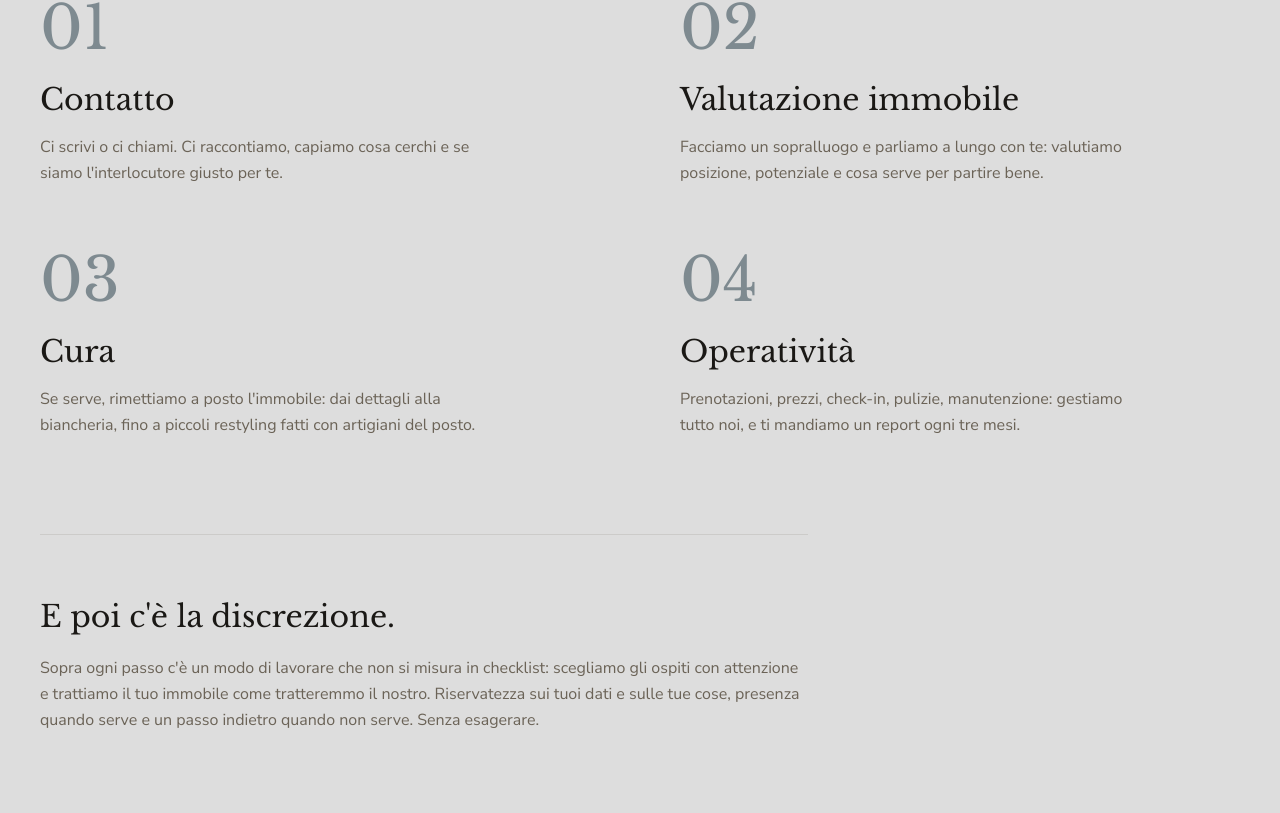
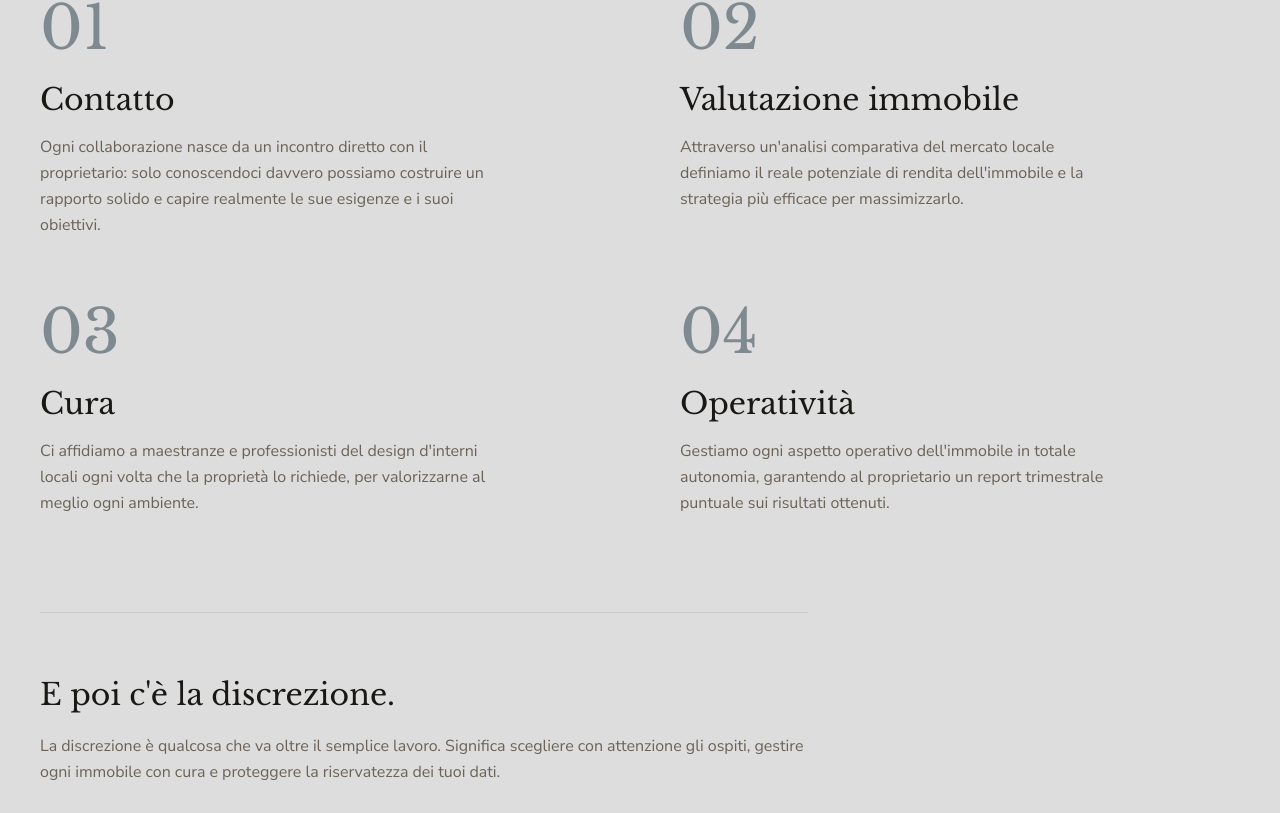
Before and after one commit to maxmaxim27/ultralighthome, a Next.js app: page /chi-siamo in a window 1280 px wide. Shown: the part 2247-3060 px from the top of the page. Built offline with nearby package versions, Linux system fonts and the light colour scheme.

Commit message:
feat: updated texts

```diff
--- a/app/chi-siamo/page.tsx
+++ b/app/chi-siamo/page.tsx
@@ -14,22 +14,22 @@ const approach = [
   {
     n: "01",
     title: "Contatto",
-    desc: "Ci scrivi o ci chiami. Ci raccontiamo, capiamo cosa cerchi e se siamo l'interlocutore giusto per te.",
+    desc: "Ogni collaborazione nasce da un incontro diretto con il proprietario: solo conoscendoci davvero possiamo costruire un rapporto solido e capire realmente le sue esigenze e i suoi obiettivi.",
   },
   {
     n: "02",
     title: "Valutazione immobile",
-    desc: "Facciamo un sopralluogo e parliamo a lungo con te: valutiamo posizione, potenziale e cosa serve per partire bene.",
+    desc: "Attraverso un'analisi comparativa del mercato locale definiamo il reale potenziale di rendita dell'immobile e la strategia più efficace per massimizzarlo.",
   },
   {
     n: "03",
     title: "Cura",
-    desc: "Se serve, rimettiamo a posto l'immobile: dai dettagli alla biancheria, fino a piccoli restyling fatti con artigiani del posto.",
+    desc: "Ci affidiamo a maestranze e professionisti del design d'interni locali ogni volta che la proprietà lo richiede, per valorizzarne al meglio ogni ambiente.",
   },
   {
     n: "04",
     title: "Operatività",
-    desc: "Prenotazioni, prezzi, check-in, pulizie, manutenzione: gestiamo tutto noi, e ti mandiamo un report ogni tre mesi.",
+    desc: "Gestiamo ogni aspetto operativo dell'immobile in totale autonomia, garantendo al proprietario un report trimestrale puntuale sui risultati ottenuti.",
   },
 ];
 
@@ -145,11 +145,9 @@ export default function AboutPage() {
                 E poi c&apos;è la discrezione.
               </h3>
               <p className="mt-5 text-stone leading-relaxed">
-                Sopra ogni passo c&apos;è un modo di lavorare che non si misura
-                in checklist: scegliamo gli ospiti con attenzione e trattiamo il
-                tuo immobile come tratteremmo il nostro. Riservatezza sui tuoi
-                dati e sulle tue cose, presenza quando serve e un passo indietro
-                quando non serve. Senza esagerare.
+                La discrezione è qualcosa che va oltre il semplice lavoro.
+                Significa scegliere con attenzione gli ospiti, gestire ogni
+                immobile con cura e proteggere la riservatezza dei tuoi dati.
               </p>
             </div>
           </Reveal>
--- a/components/Hero.tsx
+++ b/components/Hero.tsx
@@ -71,8 +71,8 @@ export default function Hero() {
           transition={{ duration: 0.7, delay: 1.3, ease: EASE }}
           className="mt-10 max-w-xl text-base md:text-lg text-cream/80 leading-relaxed"
         >
-          Gestiamo affitti brevi di immobili selezionati, tra città, montagna e
-          mare. Dolomiti, Costa Smeralda, Verona e altro.
+          Selezioniamo e gestiamo proprietà d&apos;eccellenza tra Dolomiti,
+          Costa Smeralda e Verona.
         </motion.div>
       </div>
 
```
